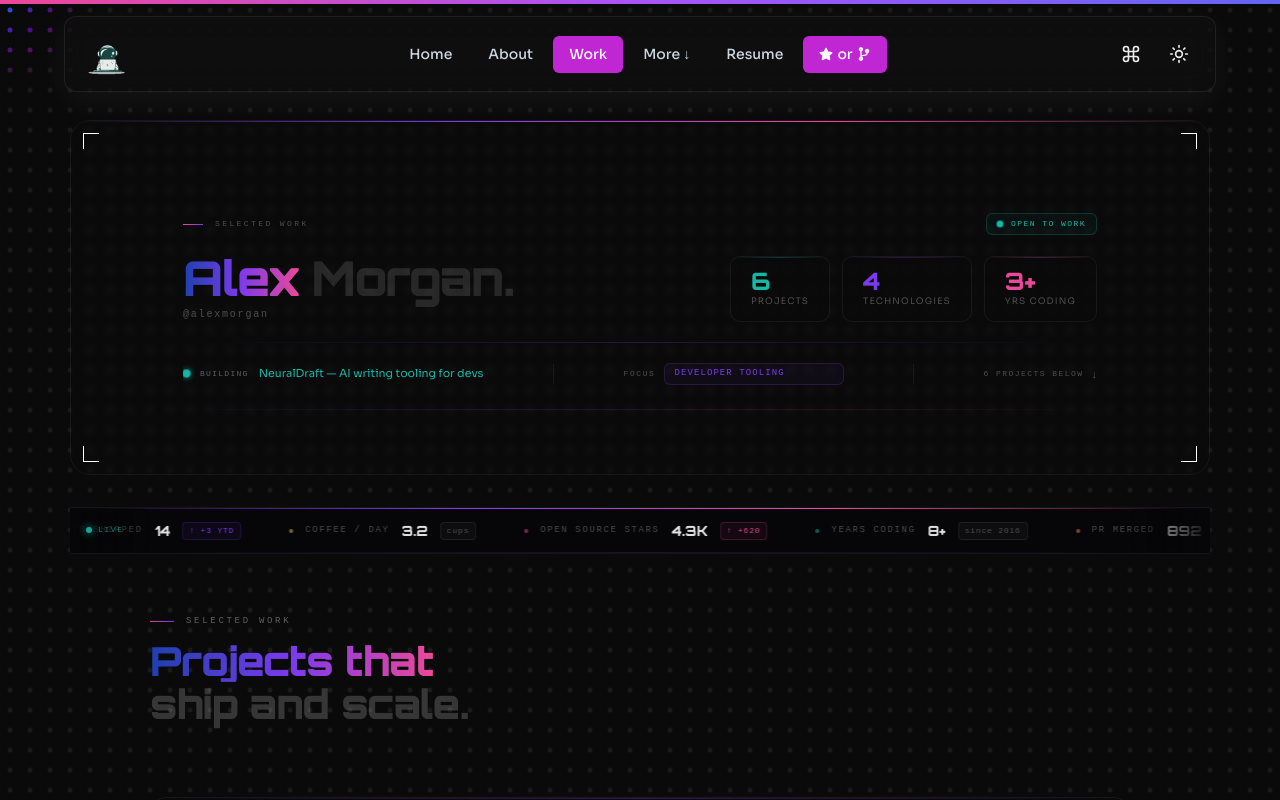
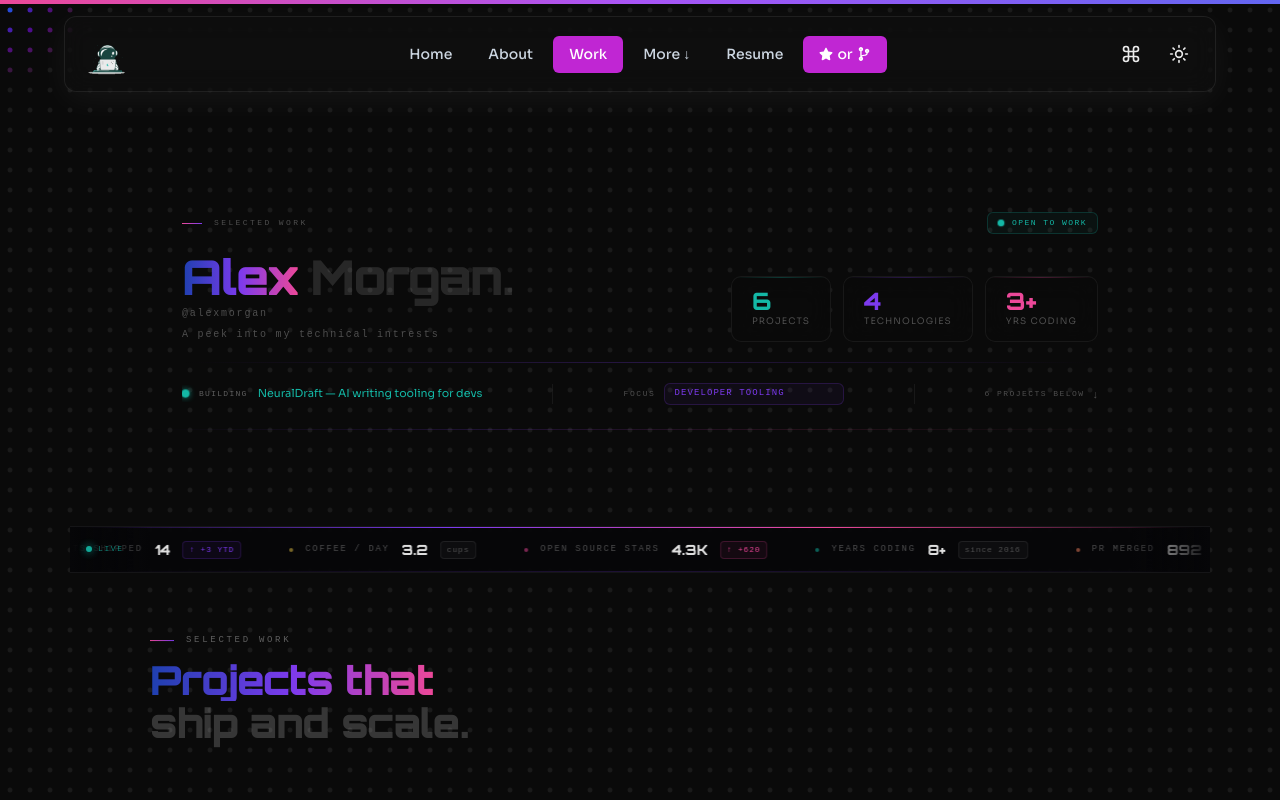
Before and after one commit to anandita-3217/anandita-dakshayani, a React (Vite) app: page /work in a window 1280 px wide. Shown: the top 800 px of the page. Built offline with nearby package versions, Linux system fonts and the light colour scheme.

Commit message:
Yet to resolve the autoscroll in Projects

```diff
--- a/src/components/ProjectPageBits/ProjectsHero.jsx
+++ b/src/components/ProjectPageBits/ProjectsHero.jsx
@@ -299,48 +299,11 @@ export default function ProjectsHero() {
         bg="transparent"
         px={{ base: 5, md: 12, lg: 20 }}
         py={{ base: 25, md: 16 }}
-        backdropFilter="blur(3px)"
-        border="1px solid"
-        borderColor={borderColor}
-        borderRadius="20px"
         position="relative"
         overflow="hidden"
         mb={8}
       >
-        {/* Top gradient hairline */}
-        <Box
-          position="absolute"
-          top={0} left={0} right={0} h="1px"
-          bgGradient="linear(to-r, transparent, #7c3aed, #ec4899, transparent)"
-        />
 
-        {/* GSAP shimmer sweep */}
-        <Box
-          className="shimmer-line"
-          position="absolute"
-          top={0} bottom={0}
-          w="60px"
-          bgGradient="linear(to-r, transparent, rgba(255,255,255,0.04), transparent)"
-          pointerEvents="none"
-          zIndex={1}
-        />
-
-        {/* Corner brackets */}
-        {[
-          { top: "12px", left: "12px",  borderTop: "1px solid", borderLeft: "1px solid" },
-          { top: "12px", right: "12px", borderTop: "1px solid", borderRight: "1px solid" },
-          { bottom: "12px", left: "12px",  borderBottom: "1px solid", borderLeft: "1px solid" },
-          { bottom: "12px", right: "12px", borderBottom: "1px solid", borderRight: "1px solid" },
-        ].map((s, i) => (
-          <Box
-            key={i}
-            position="absolute"
-            w="16px" h="16px"
-            borderColor="rgba(124,58,237,0.2)"
-            pointerEvents="none"
-            style={s}
-          />
-        ))}
 
         {/* ── Main content ── */}
         <MotionFlex
@@ -416,6 +379,16 @@ export default function ProjectsHero() {
                   mt={1.5}
                 >
                   {CONFIG.handle}
+                </Text>
+                <Text
+                  fontFamily="'JetBrains Mono', monospace"
+                  fontSize="10px"
+                  letterSpacing="0.18em"
+                  color={dimColor}
+                  mt={1.5}
+                >
+                  A peek into my technical intrests
+                  {/* For the ProjectsIntro i want to add a tagline - a peek into my technical intrests. - under the config handle how do i style it? */}
                 </Text>
               </Box>
 
```
Also changed, not shown: src/components/ProjectPageBits/Projects.jsx (+1 -122 lines).
